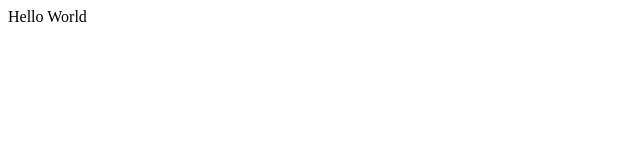
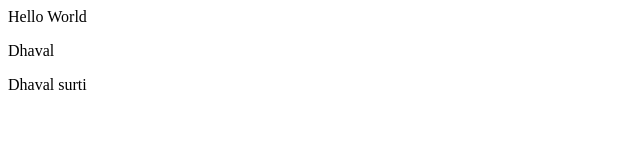
Before and after one commit to Dhaval8484/localRepo, a plain HTML site: page index.html in a window 1280 px wide. Shown: the whole page, without its empty margins (0-640 px from the left). Drawn offline with Linux system fonts and the light colour scheme.

Commit message:
add new lines in index.html

```diff
--- a/index.html
+++ b/index.html
@@ -1 +1,4 @@
 <p>Hello World</p>
+<p>Dhaval</p>
+
+<p>Dhaval surti</p>
```
